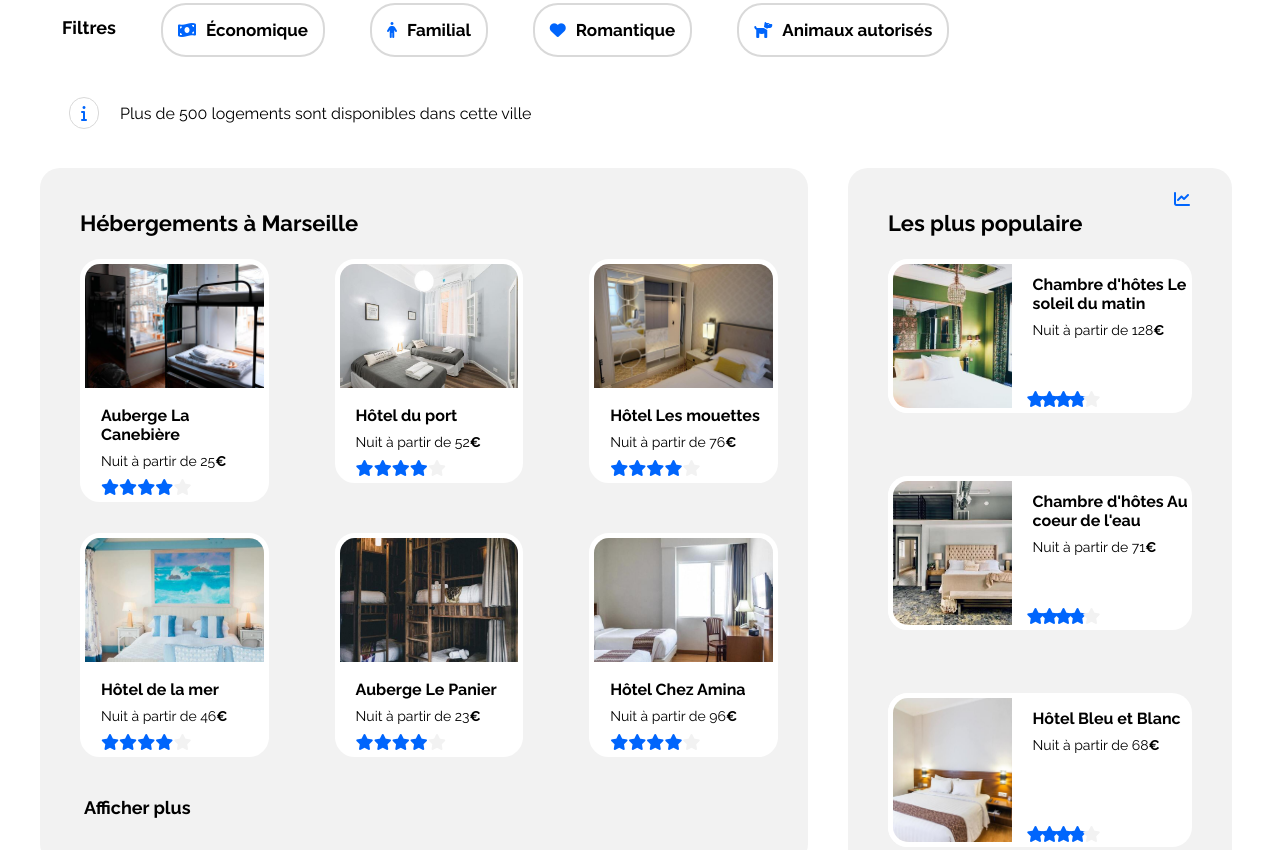
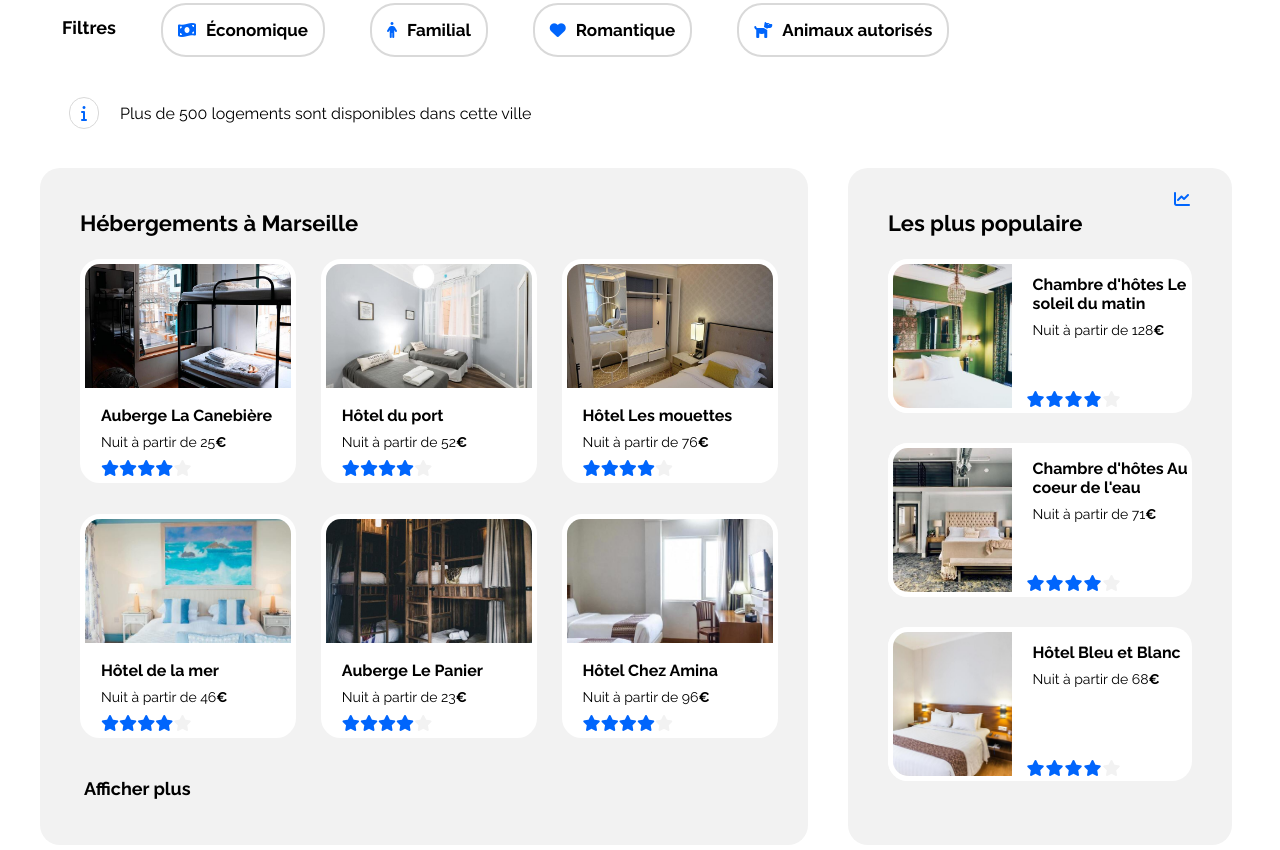
Before and after one commit to Dumerat/Projet-2, a plain HTML site: page Projet 2/index.html in a window 1280 px wide. Shown: the part 277-1127 px from the top of the page. Drawn offline with Linux system fonts and the light colour scheme.

Commit message:
Add files via upload
Patch display:flex and star display

```diff
--- a/Projet 2/index.html
+++ b/Projet 2/index.html
@@ -106,7 +106,7 @@
 
                     <!--Carte 1-->
 
-                    <a class="test" href="#">
+                    <a class="a_heberg" href="#">
                         <figure class="fig_hebergement carte_hover">
                             <img class="img_hebergement" src="assets/hebergements/canebiere.jpg" alt="Photo de l'Auberge La canebière">
                             <figcaption class="figcap_hebergement">
@@ -125,7 +125,7 @@
 
                     <!--Carte 2-->
 
-                    <a class="test" href="#">
+                    <a class="a_heberg" href="#">
                         <figure class="fig_hebergement carte_hover">
                             <img class="img_hebergement" src="assets/hebergements/port.jpg" alt="Photo de l'Hôtel du port">
                             <figcaption class="figcap_hebergement">
@@ -144,7 +144,7 @@
 
                     <!--Carte 3-->
 
-                    <a class="test" href="#">
+                    <a class="a_heberg" href="#">
                         <figure class="fig_hebergement carte_hover">
                             <img class="img_hebergement" src="assets/hebergements/mouettes.jpg" alt="Photo de l'Hôtel des mouettes">
                             <figcaption class="figcap_hebergement">
@@ -163,7 +163,7 @@
 
                     <!--Carte 4-->
 
-                    <a class="test" href="#">
+                    <a class="a_heberg" href="#">
                         <figure class="fig_hebergement carte_hover">
                             <img class="img_hebergement" src="assets/hebergements/lamer.jpg" alt="Photo de l'Hôtel de la mer">
                             <figcaption class="figcap_hebergement">
@@ -182,7 +182,7 @@
 
                     <!--Carte 5-->
 
-                    <a class="test" href="#">
+                    <a class="a_heberg" href="#">
                         <figure class="fig_hebergement carte_hover">
                             <img class="img_hebergement" src="assets/hebergements/lepanier.jpg" alt="Photo de l'Auberge Le Panier">
                             <figcaption class="figcap_hebergement">
@@ -201,7 +201,7 @@
 
                     <!--Carte 6-->
 
-                    <a class="test" href="#">
+                    <a class="a_heberg" href="#">
                         <figure class="fig_hebergement carte_hover">
                             <img class="img_hebergement" src="assets/hebergements/amina.jpg" alt="Photo de l'Hôtel Chez Amina">
                             <figcaption class="figcap_hebergement">
@@ -245,11 +245,11 @@
                                 <h4 class="h4_populaire">Chambre d'hôtes Le soleil du matin</h4>
                                 <p class="tarif"> Nuit à partir de 128<strong>€</strong></p>
                                 <div class="etoile etoile_pop">
-                                    <i class="fas fa-star etoile_bleu"></i>
-                                    <i class="fas fa-star etoile_bleu"></i>
-                                    <i class="fas fa-star etoile_bleu"></i>
-                                    <i class="fas fa-star etoile_bleu"></i>
-                                    <i class="fas fa-star etoile_grise"></i>
+                                    <i class="fas fa-star etoile_bleu etoile_deskpop"></i>
+                                    <i class="fas fa-star etoile_bleu etoile_deskpop"></i>
+                                    <i class="fas fa-star etoile_bleu etoile_deskpop"></i>
+                                    <i class="fas fa-star etoile_bleu etoile_deskpop"></i>
+                                    <i class="fas fa-star etoile_grise etoile_deskpop"></i>
                                 </div>
                             </figcaption>
                         </figure>
@@ -264,11 +264,11 @@
                                 <h4 class="h4_populaire">Chambre d'hôtes Au coeur de l'eau</h4>
                                 <p class="tarif"> Nuit à partir de 71<strong>€</strong></p>
                                 <div class="etoile etoile_pop">
-                                    <i class="fas fa-star etoile_bleu"></i>
-                                    <i class="fas fa-star etoile_bleu"></i>
-                                    <i class="fas fa-star etoile_bleu"></i>
-                                    <i class="fas fa-star etoile_bleu"></i>
-                                    <i class="fas fa-star etoile_grise"></i>
+                                    <i class="fas fa-star etoile_bleu etoile_deskpop"></i>
+                                    <i class="fas fa-star etoile_bleu etoile_deskpop"></i>
+                                    <i class="fas fa-star etoile_bleu etoile_deskpop"></i>
+                                    <i class="fas fa-star etoile_bleu etoile_deskpop"></i>
+                                    <i class="fas fa-star etoile_grise etoile_deskpop"></i>
                                 </div>
                             </figcaption>
                         </figure>
@@ -283,11 +283,11 @@
                                 <h4 class="h4_populaire">Hôtel Bleu et Blanc</h4>
                                 <p class="tarif"> Nuit à partir de 68<strong>€</strong></p>
                                 <div class="etoile etoile_pop">
-                                    <i class="fas fa-star etoile_bleu"></i>
-                                    <i class="fas fa-star etoile_bleu"></i>
-                                    <i class="fas fa-star etoile_bleu"></i>
-                                    <i class="fas fa-star etoile_bleu"></i>
-                                    <i class="fas fa-star etoile_grise"></i>
+                                    <i class="fas fa-star etoile_bleu etoile_deskpop"></i>
+                                    <i class="fas fa-star etoile_bleu etoile_deskpop"></i>
+                                    <i class="fas fa-star etoile_bleu etoile_deskpop"></i>
+                                    <i class="fas fa-star etoile_bleu etoile_deskpop"></i>
+                                    <i class="fas fa-star etoile_grise etoile_deskpop"></i>
                                 </div>
                             </figcaption>
                         </figure>
--- a/Projet 2/style/style.css
+++ b/Projet 2/style/style.css
@@ -151,6 +151,10 @@ form{ /* formulaire de recherche*/
 
 /*Les cartes hébergement*/
 
+#bloc_hotel{
+    display: flex;
+}
+
 .carte_hover:hover{ /*carte*/
     transform: scale(1.1);
     transition: transform 0.3s;
@@ -174,8 +178,8 @@ form{ /* formulaire de recherche*/
     margin-top: 39px;
 }
 
-.test{
-    width: 26%;
+.a_heberg{
+    width: 30%;
 }
 
 #hebergement{
@@ -244,6 +248,10 @@ form{ /* formulaire de recherche*/
 
 /*Populaire*/
 
+.etoile_deskpop{
+    padding-right: 7px;
+}
+
 .h4_populaire{
     padding-left: 16px;
 }
@@ -271,7 +279,6 @@ form{ /* formulaire de recherche*/
     flex-wrap: wrap;
     flex-direction: column;
     justify-content: space-between;
-    row-gap: 33px;
     position: relative;
 }
 
--- a/Projet 2/style/tablette.css
+++ b/Projet 2/style/tablette.css
@@ -1,5 +1,3 @@
-
-
 .case_filtre{
     margin-left: 20px;
 }
@@ -24,15 +22,8 @@
     width: 39%;
 }
 
-.etoile_pop{
-    padding-left: 10px;
-    align-items: flex-end;
-    flex: 1;
-    display: flex;
-}
-
 .etoile_bleu{
-    padding-right: 5px;
+    padding-right: 6px;
 }
 
 .figcap_populaire{
```
